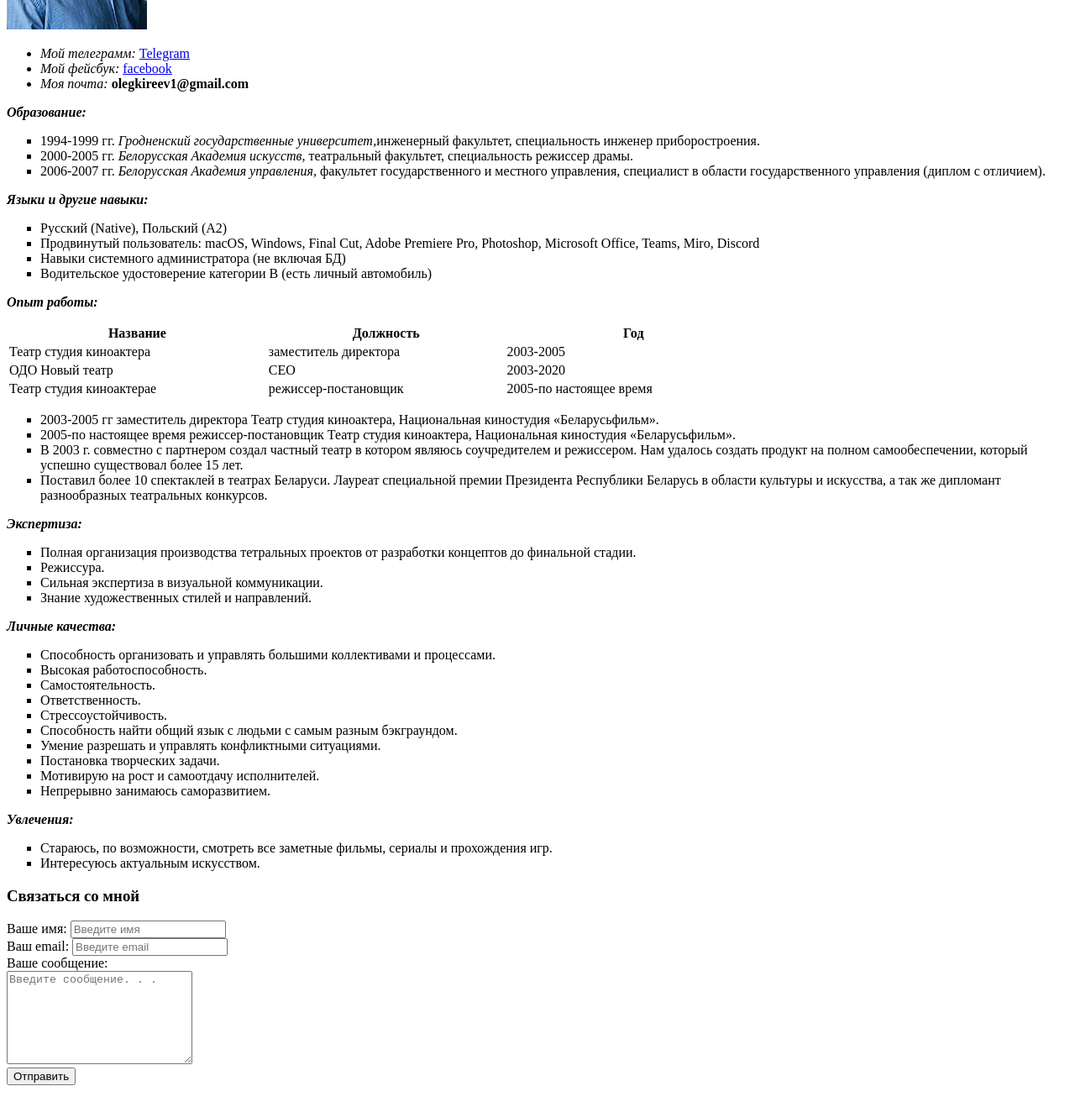
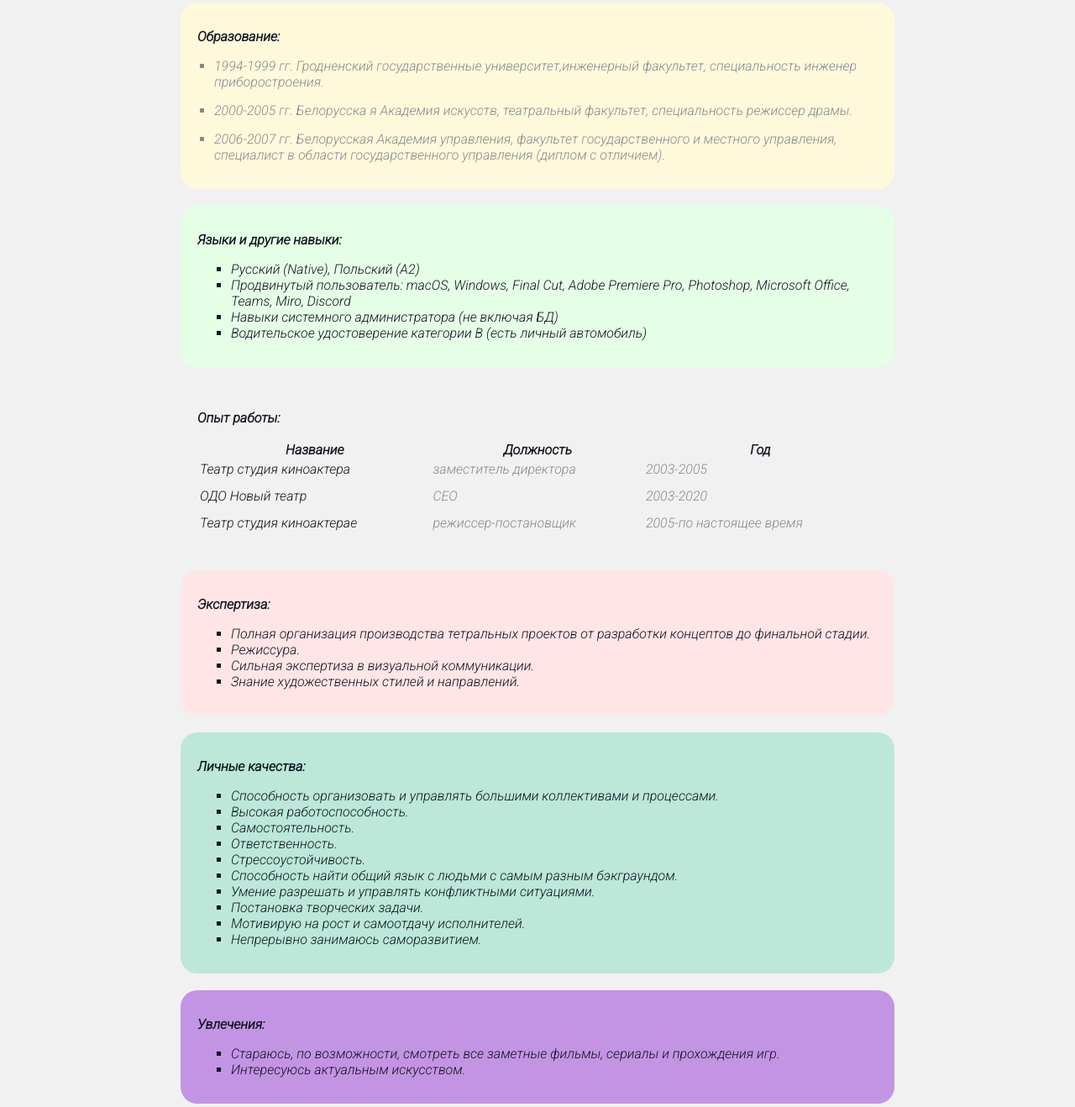
Before and after one commit to valun1900/resume, a plain HTML site: page index.html in a window 1280 px wide. Shown: the part 295-1613 px from the top of the page at 84% size. Drawn offline with Linux system fonts and the light colour scheme.

Commit message:
add styles

```diff
--- /dev/null
+++ b/01_sel.css
@@ -0,0 +1,170 @@
+@import url('https://fonts.googleapis.com/css2?family=Roboto:ital,wght@1,300&display=swap');
+
+
+body {
+/* font-family: Georgia; */
+font-family: 'Roboto', sans-serif;
+font-size: 16px;
+font-weight: normal;
+background: #f1f1f1;
+color: #0f141e;
+}
+
+
+.container {
+max-width: 850px;
+margin: auto;
+padding-top: 30px;
+}
+
+.avatar {
+width: 150px;
+border-radius: 20px;
+box-shadow: 4px 4px 14px rgba(0, 0, 0, .25);
+}
+
+
+ .info {
+    margin-bottom: 35px;
+    display: flex;
+}
+.info-text {
+    margin-left: 40px;
+}
+.info-text {
+font-style: italic;
+font-weight: bold;
+font-size: 15px;
+color: #86898f;
+}
+.info-text h4 {
+    margin-bottom:0px;
+}
+
+
+.card {
+    /* border: 1px solid black; */
+    border-radius: 20px;
+    padding: 15px 20px;
+    margin-bottom: 20px;
+}
+.bg-yellow {
+    background: #fff9dc;
+}
+.bg-red {
+    background: #ffe5e5;
+}
+.bg-green {
+    background: #e5ffe7;
+}
+.bg-aquamarine {
+    background: rgb(188, 231, 217);
+}
+.bg-purpur {
+    background: rgb(195, 148, 228);
+}
+a {
+    color: #000;
+    text-decoration: none;
+}
+
+a:hover {
+    text-decoration: underline;
+}
+a:active {
+    color: blue;
+}
+a:visited {
+    color: gray;
+}
+
+.btn {
+    background: #111;
+    padding: 15px 20px;
+    color: #fff;
+    border: none;
+    font-family: inherit;
+    cursor: pointer;
+}
+.btn:hover {
+    opacity: .8;
+}
+.list {
+    padding: 0 20px;
+}
+.list li {
+    color:  #86898f;
+    margin-bottom: 15px;
+}
+.table {
+    width: 100%;
+}
+.table td {
+    padding-bottom: 10px;
+}
+.table td:nth-child(3),
+.table td:nth-child(2)
+
+{
+    color: #86898f;
+}
+
+.form h3 {
+ text-align: center;
+}
+
+
+.form-group label {
+display: block;
+font-size: 14px;
+color: #86898f;
+}
+
+
+.form-group input,
+.form-group textarea {
+    width: 100%;
+    box-sizing: border-box;
+    border: none;
+    background: transparent;
+    border-bottom: 1px solid #ccc;
+    color: #000;
+    padding: 15px 0 10px;
+    outline: none;
+    font-family: inherit;
+
+}
+
+.form-row {
+    margin-bottom: 10px;
+    display: flex;
+}
+.form-group .form-row {
+   /* display: inline-block;*/
+    margin-right: 20px;
+    width: 50%;
+}
+.form-row .form-group:last-child {
+    margin-right: 0;
+}
+.sety {
+margin: 0;
+padding: 0;
+list-style: none;
+}
+@media (max-width: 376px) {
+    .info {
+        display: block;
+        text-align: center;
+    }
+}
+@media (max-width: 376px) {
+    .form-row {
+        display: block;
+    }
+    .form-group .form-row {
+        width: 100%;
+        margin-right: 0;
+        margin-bottom: 10px;
+    }
+}
--- a/index.html
+++ b/index.html
@@ -7,30 +7,41 @@
     <meta name="description" content="резюме начинающего веб разработчика">
     <meta name="keywords" content="резюме, работа, ищу работу">
     <title>RESUME OLEG</title>
+  <link rel="stylesheet" href="01_sel.css">
+
 </head>
 
 <body>
+  <div class="container">
+ <div class="info">
+
+  <img src="foto.jpg" alt="Oleg Kireev" class="avatar">
+
+   <div class="info-text">
 
     <h1>Олег Киреев</h1>
 
-<img src="foto.jpg" alt="мое фото">
-
+  <h4>Список социальных сетей:</h4>
 <br>
-
-<ul>
+  <ul class="sety">
      <li><em>Мой телеграмм:</em> <a href="https://t.me/valun1900" target="_blank">Telegram</a></li>
      <li><em>Мой фейсбук:</em> <a href="https://www.facebook.com/oleg.kireev.94/" target="_blank">facebook</a></li>
      <li><em>Моя почта:</em> <strong>olegkireev1@gmail.com</strong></li>
     </ul>
+   </div>
+ </div>
 
+<div class="card bg-yellow">
  <p><em><strong>Образование:</strong></em></p>
 
-<ul type="square">
+  <ul type="square" class="list">
    <li>1994-1999 гг. <em>Гродненский государственные университет,</em>инженерный факультет, специальность инженер приборостроения.</li>
-  <li>2000-2005 гг. <em>Белорусская Академия искусств,</em> театральный факультет, специальность режиссер драмы.</li>
+   <li>2000-2005 гг. <em>Белорусска я Академия искусств,</em> театральный факультет, специальность режиссер драмы.</li>
    <li>2006-2007 гг. <em>Белорусская Академия управления,</em> факультет государственного и местного управления, специалист в области государственного управления (диплом с отличием).</li>
   </ul>
+</div>
 
+<div class="card bg-green">
  <p> <em><strong>Языки и другие навыки:</strong></em></p>
    <ul type="square">
     <li>Русский (Native), Польский (А2)</li>
@@ -38,9 +49,12 @@
     <li>Навыки системного администратора (не включая БД)</li>
     <li>Водительское удостоверение категории В (есть личный автомобиль)</li>
    </ul>
+</div>
 
+<div class="card">
 <p> <em><strong>Опыт работы:</strong></em></p>
-<table width="900">
+
+<table class="table" width="900">
   <thead>
    <tr>
     <th>Название</th>
@@ -68,13 +82,16 @@
   </tr>
  </tbody>
 </table>
+</div>
+<!--
 <ul type="square">
   <li>2003-2005 гг заместитель директора Театр студия киноактера, Национальная киностудия «Беларусьфильм».</li>
   <li>2005-по настоящее время режиссер-постановщик Театр студия киноактера, Национальная киностудия «Беларусьфильм». </li>
   <li>В 2003 г. совместно с партнером создал частный театр в котором являюсь соучредителем и режиссером. Нам удалось создать продукт на полном самообеспечении, который успешно существовал более 15 лет.</li>
   <li>Поставил более 10 спектаклей в театрах Беларуси. Лауреат специальной премии Президента Республики Беларусь в области  культуры и искусства, а так же дипломант разнообразных театральных конкурсов.</li>
-</ul>
+</ul> -->
 
+<div class="card bg-red">
 <p> <em><strong>Экспертиза:</strong></em></p>
 <ul type="square">
   <li>Полная организация производства тетральных проектов от разработки концептов до финальной стадии.</li>
@@ -82,7 +99,9 @@
   <li>Сильная экспертиза в визуальной коммуникации.</li>
   <li>Знание художественных стилей и направлений.</li>
 </ul>
+</div>
 
+<div class="card bg-aquamarine">
 <p> <em><strong>Личные качества:</strong></em></p>
 <ul type="square">
   <li>Способность организовать и управлять большими коллективами и процессами.</li>
@@ -96,33 +115,39 @@
   <li>Мотивирую на рост и самоотдачу исполнителей.</li>
   <li>Непрерывно занимаюсь саморазвитием.</li>
 </ul>
+</div>
 
+<div class="card bg-purpur">
 <p> <em><strong>Увлечения:</strong></em></p>
 <ul type="square">
   <li>Стараюсь, по возможности, смотреть все заметные фильмы, сериалы и прохождения игр.</li>
   <li>Интересуюсь актуальным искусством.</li>
 </ul>
+</div>
 
+
+ <form class="form">
   <h3>Связаться со мной</h3>
- <form >
-  <div>
+  <div class="form-row">
+   <div class="form-group">
     <label for="text">Ваше имя:</label>
     <input type="text" id="text" placeholder="Введите имя">
    </div>
 
-  <div>
+   <div class="form-group">
     <label for="email">Ваш email:</label>
     <input type="email" id="email" placeholder="Введите email">
   </div>
-
-  <div>
+</div>
+  <div class="form-group">
     <label for="message">Ваше сообщение:</label>
-    <br>
     <textarea id="message" cols="25" rows="7" placeholder="Введите сообщение. . ."></textarea>
   </div>
-<input type="submit" value="Отправить">
+<input class="btn" type="submit" value="Отправить">
 </form>
 
 
+
+</div>
 </body>
 </html>
```
Lines whose indentation alone changed are shown as unchanged.
